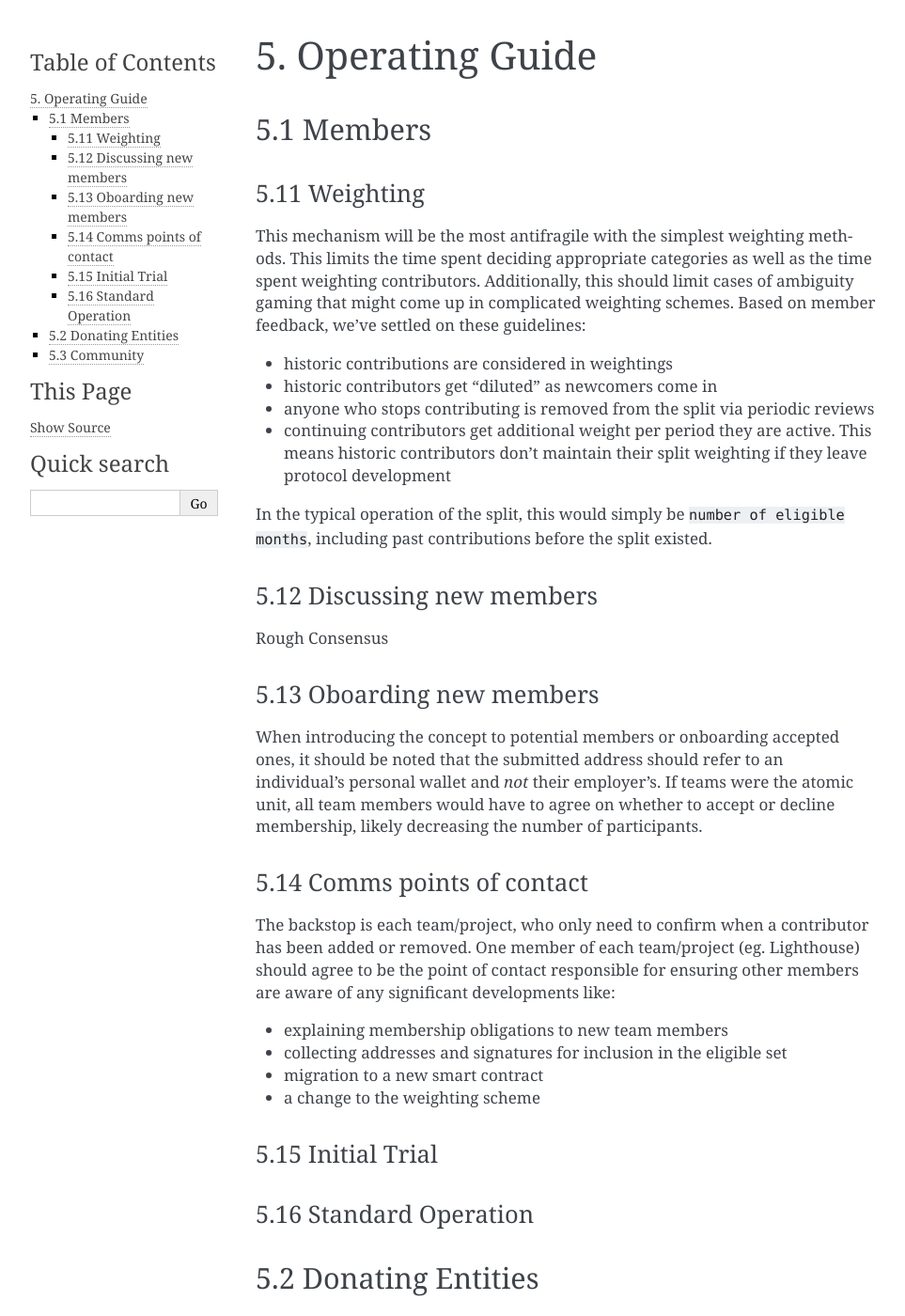
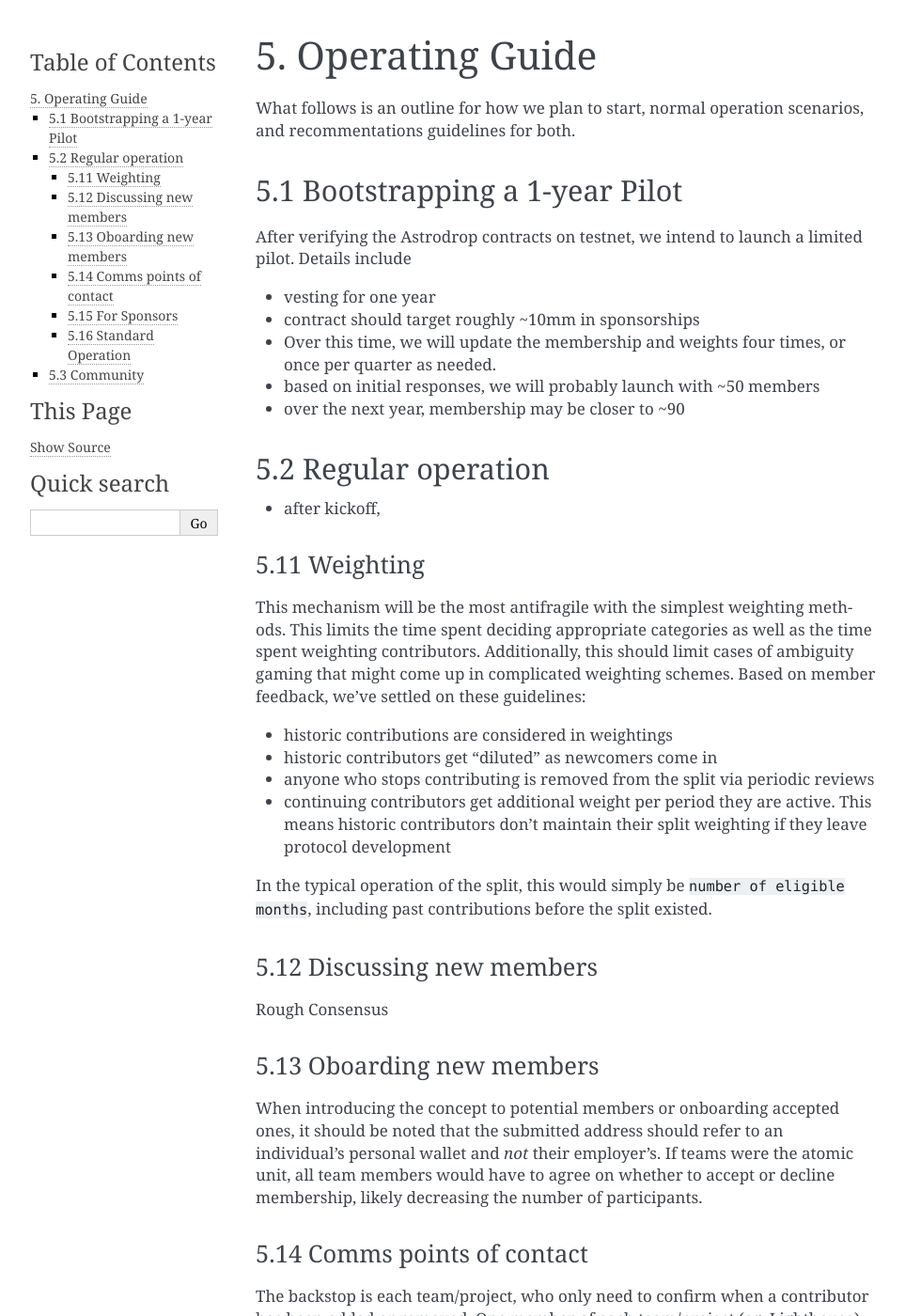
Before and after one commit to protocolguild/documentation, a Sphinx documentation site: the page built from docs/5-operating-guide.md, in a window 1280 px wide and 1400 px high. Shown: the whole window at 94% size, without its empty margins (148-1111 px from the left). Built offline with Sphinx 7.4.7, drawn with Linux system fonts in a browser that asks for light colours; some of the changed text lies outside the part shown.

Commit message:
Update 5-operating-guide.md

```diff
--- a/docs/5-operating-guide.md
+++ b/docs/5-operating-guide.md
@@ -1,6 +1,19 @@
 ## 5. Operating Guide
 
-### 5.1  Members
+What follows is an outline for how we plan to start, normal operation scenarios, and recommentations  guidelines for both.
+
+### 5.1 Bootstrapping a 1-year Pilot
+
+After verifying the Astrodrop contracts on testnet, we intend to launch a limited pilot. Details include
+- vesting for one year
+- contract should target roughly ~10mm in sponsorships
+- Over this time, we will update the membership and weights four times, or once per quarter as needed.
+- based on initial responses, we will probably launch with ~50 members
+- over the next year, membership may be closer to ~90
+
+### 5.2 Regular operation
+
+- after kickoff,
 
 #### 5.11 Weighting
 
@@ -30,15 +43,12 @@ The backstop is each team/project, who only need to confirm when a contributor h
 - migration to a new smart contract
 - a change to the weighting scheme
 
-#### 5.15 Initial Trial
+#### 5.15 For Sponsors
 
 
 
 #### 5.16 Standard Operation
 
-### 5.2 Donating Entities
-
-(to be completed)
 
 ### 5.3 Community
 
```
